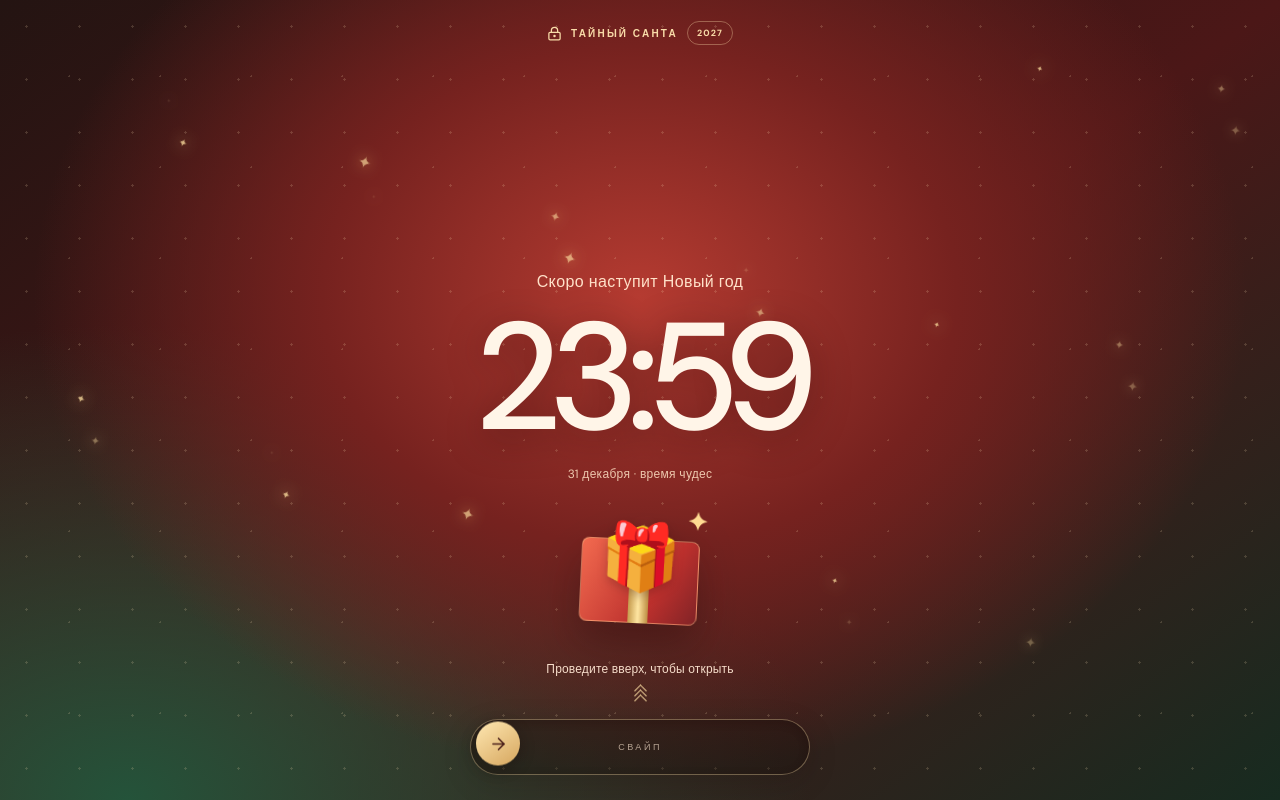
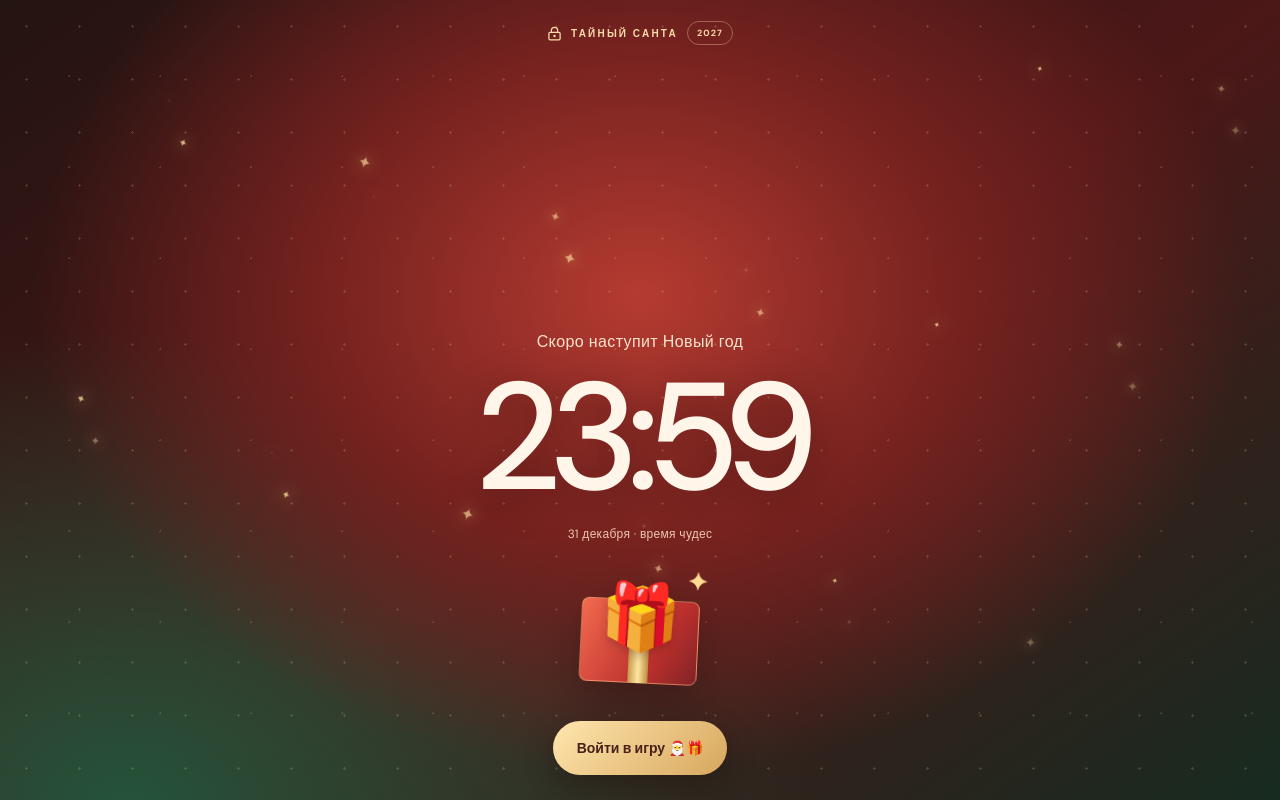
Before and after one commit to mesavin13-droid/tainy-santa, a Next.js app: page / in a window 1280 px wide. Shown: the top 800 px of the page. Built offline with nearby package versions, Linux system fonts and the light colour scheme; a web font is replaced by a local one.

Commit message:
Replace swipe unlock with enter game button

```diff
--- a/app/page.tsx
+++ b/app/page.tsx
@@ -1,5 +1,5 @@
 'use client';
-import { useRef, useState } from 'react';
+import { useState } from 'react';
 import { ArrowRight, Check, ChevronDown, Gift, LockKeyhole, Snowflake, Sparkles, Users, CalendarDays, Menu, X } from 'lucide-react';
 
 type Game = { name: string; company: string; budget: string; date: string; deadline: string; rules: string };
@@ -14,7 +14,6 @@ export default function Home() {
   const [createError, setCreateError] = useState('');
   const [mobileMenu, setMobileMenu] = useState(false);
   const [introStage, setIntroStage] = useState<'locked' | 'newyear' | 'done'>('locked');
-  const swipeStartY = useRef<number | null>(null);
   const unlock = () => setIntroStage('newyear');
   const finishIntro = () => setIntroStage('done');
   const update = (key: keyof Game, value: string) => setGame(prev => ({ ...prev, [key]: value }));
@@ -54,16 +53,8 @@ export default function Home() {
           <div className="lock-date lock-date-bottom">31 декабря · время чудес</div>
           <div className="lock-gift" aria-hidden="true"><span>🎁</span><b>✦</b></div>
         </div>
-        <div className="swipe-area"
-          onPointerDown={e => { swipeStartY.current = e.clientY; e.currentTarget.setPointerCapture(e.pointerId); }}
-          onPointerUp={e => { if (swipeStartY.current !== null && swipeStartY.current - e.clientY > 42) unlock(); swipeStartY.current = null; }}
-          onPointerCancel={() => { swipeStartY.current = null; }}
-          onClick={unlock}
-          role="button" tabIndex={0} aria-label="Провести вверх, чтобы разблокировать"
-          onKeyDown={e => { if (e.key === 'Enter' || e.key === ' ') unlock(); }}>
-          <div className="swipe-hint">Проведите вверх, чтобы открыть</div>
-          <div className="swipe-chevron"><span/><span/><span/></div>
-          <div className="swipe-track"><div className="swipe-thumb"><ArrowRight size={19}/></div></div>
+        <div className="swipe-area">
+          <button className="newyear-enter lock-enter" onClick={unlock}>Войти в игру 🎅🎁</button>
         </div>
       </> : <>
         <div className="intro-status"><Sparkles size={15}/> С НОВЫМ ГОДОМ <span>2027</span></div>
```
